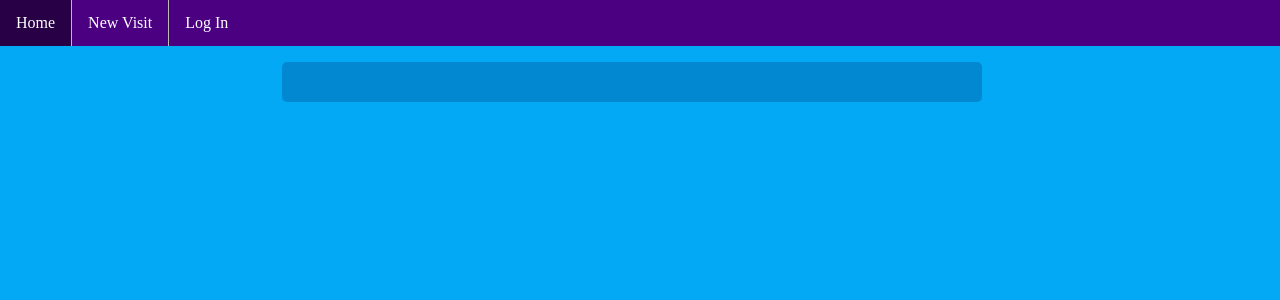
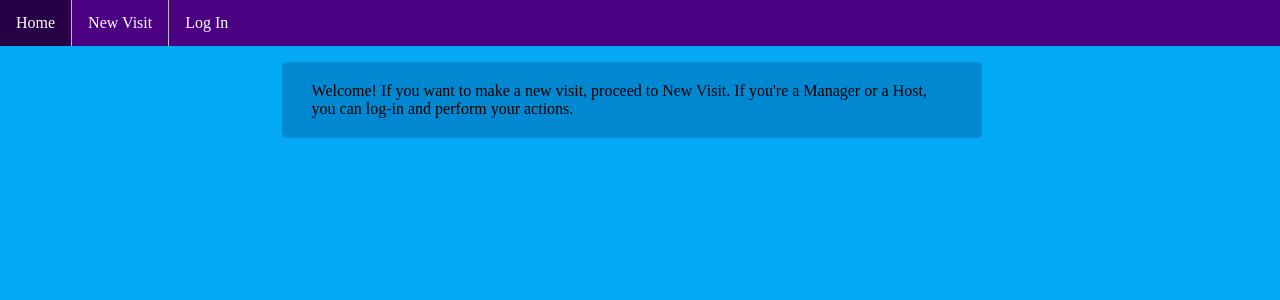
Before and after one commit to Vibhu-Agarwal/Entry_Management_App, a Django app: page / in a window 1280 px wide. Shown: the top 300 px of the page. Run offline with Django 3.2, Linux system fonts and the light colour scheme; parts of the project's set-up code (start-up, migrations or seed data) failed here and were passed over; some libraries are stand-ins or nearby versions.

Commit message:
Updated requirements: removed djangorestframework-stubs

```diff
--- a/event_manager/management/templates/home.html
+++ b/event_manager/management/templates/home.html
@@ -3,8 +3,23 @@
 {% block mcd_content %}
 <div class="main_center_div">
     {% load widget_tweaks %}
-    {% if user.is_authenticated %}
-        <h2>{{user}}</h2>
-    {% endif %}
+    <div>
+        {% if user.is_authenticated %}
+            <h2>Welcome {{user}}!</h2>
+            {% if user.is_host %}
+                You can make a new Visit or attend to a Visitor.
+                View your visits in which you participated as a Host under Host Visits
+                and the ones in which you made a visit to another host under Visitor Visits.
+            {% elif user.user_type == "management" %}
+                You can create new hosts by sending them Sign-Up URL links to their mail
+                or you can create new office branches established to be chosen by the Hosts.
+                If you want to pay a Visit to a host, you can use your original mail on New Visit page.
+            {% endif %}
+        {% else %}
+            Welcome!
+            If you want to make a new visit, proceed to New Visit.
+            If you're a Manager or a Host, you can log-in and perform your actions.
+        {% endif %}
+    </div>
 </div>
 {% endblock %}
--- a/requirements.txt
+++ b/requirements.txt
@@ -9,7 +9,6 @@ django-mail-templated==2.6.5
 django-widget-tweaks==1.4.5
 djangorestframework==3.10.3
 djangorestframework-jwt==1.11.0
-djangorestframework-stubs==1.0.0
 idna==2.8
 Markdown==3.1.1
 Pillow==6.2.1
```
